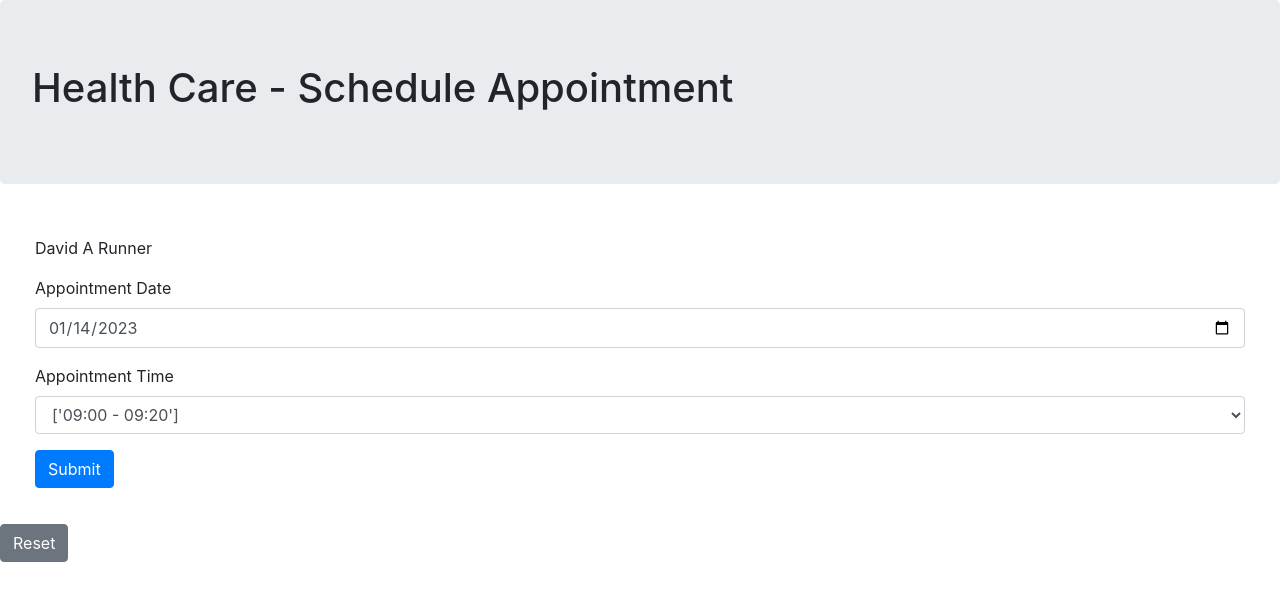
After one commit to macwindow10/health_care_flask, a Flask app: page /schedule_appointment?doctor_id=2 in a window 1280 px wide. The commit adds this page. Shown: the top 601 px of the page. Run offline with Flask 2, Linux system fonts and the light colour scheme; a user stored in the database is signed in; data comes from the database, SQL or seed files in the repository; both versions use the stored data as it was after the commit; some libraries are stand-ins or nearby versions.

Commit message:
schedule appointment

```diff
--- a/main.py
+++ b/main.py
@@ -3,6 +3,28 @@ from flask import Flask, render_template, request, session, redirect, url_for
 import sqlite3
 
 app = Flask(__name__)
+
+time_slots = [
+    ["09:00 - 09:20"],
+    ["09:20 - 09:40"],
+    ["09:40 - 10:00"],
+
+    ["10:00 - 10:20"],
+    ["10:20 - 10:40"],
+    ["10:40 - 11:00"],
+
+    ["11:00 - 11:20"],
+    ["11:20 - 11:40"],
+    ["11:40 - 12:00"],
+
+    ["12:00 - 12:20"],
+    ["12:20 - 12:40"],
+    ["12:40 - 13:00"],
+
+    ["13:00 - 13:20"],
+    ["13:20 - 13:40"],
+    ["13:40 - 14:00"]
+]
 
 
 def get_db_connection():
@@ -13,9 +35,25 @@ def get_db_connection():
 
 def get_doctors():
     conn = get_db_connection()
-    doctors = conn.execute('SELECT * FROM users WHERE role="Doctor"').fetchall()
+    doctors = conn.execute('SELECT * FROM users WHERE role="Doctor" ORDER BY fname, mname, lname').fetchall()
     conn.close()
     return doctors
+
+
+def get_appointments(doctor_id):
+    conn = get_db_connection()
+    appointments = conn.execute('SELECT * FROM appointments WHERE doctor_id=' + doctor_id).fetchall()
+    conn.close()
+    return appointments
+
+
+def get_appointments(doctor_id, dt):
+    conn = get_db_connection()
+    appointments = conn.execute('SELECT * FROM appointments '
+                                'WHERE doctor_id=' + doctor_id +
+                                ' AND appointment_date=' + dt).fetchall()
+    conn.close()
+    return appointments
 
 
 @app.route('/register', methods=['GET'])
@@ -103,6 +141,27 @@ def logout():
     return redirect(url_for('login', message='User logged out'))
 
 
+@app.route('/schedule_appointment', methods=['GET'])
+def schedule_appointment():
+    pprint('schedule_appointment')
+    login_status = session.get('login_status')
+    if login_status is None:
+        return render_template('login.html')
+    doctor_id = request.args['doctor_id']
+    conn = get_db_connection()
+    doctor = conn.execute('SELECT * FROM users WHERE id=' + doctor_id).fetchone()
+    conn.close()
+    return render_template('schedule_appointment.html', doctor=doctor, time_slots=time_slots)
+
+
+@app.route('/schedule_appointment', methods=['POST'])
+def schedule_appointment_post():
+    login_status = session.get('login_status')
+    if login_status is None:
+        return render_template('login.html')
+    doctor_id = request.form["doctor_id"]
+
+
 @app.route('/')
 def index():
     login_status = session.get('login_status')
--- /dev/null
+++ b/templates/schedule_appointment.html
@@ -0,0 +1,65 @@
+<!DOCTYPE html>
+<html lang="en">
+<head>
+    <meta charset="UTF-8">
+    <link rel="stylesheet" href="https://fonts.googleapis.com/css?family=Open+Sans:300,400">
+    <link rel="stylesheet" href="static/css/bootstrap.min.css">
+    <title>Health Care - Register</title>
+    <script src="static/js/jquery-3.2.1.js"></script>
+    <script>
+        $(document).ready(function(){
+            document.getElementById('appointment_date').valueAsDate = new Date();
+        });
+
+        function validateForm() {
+
+        }
+
+        function reset() {
+            alert('reset');
+            console.log('reset');
+            return false;
+        }
+    </script>
+</head>
+<body>
+
+<div class="jumbotron">
+    <h1>Health Care - Schedule Appointment</h1>
+</div>
+
+<form name="myForm" action="schedule_appointment" method="post" style="padding: 20px"
+      onsubmit="return validateForm()">
+
+    <div class="container-fluid">
+
+        <div class="form-group">
+            {{ doctor["fname"] + " " + doctor["mname"] + " " + doctor["lname"]}}
+        </div>
+
+        <div class="form-group">
+            <label class="form-label">Appointment Date</label>
+            <input class="form-control" type="date" id="appointment_date" name="appointment_date"/>
+        </div>
+
+        <div class="form-group">
+            <label class="form-label">Appointment Time</label>
+            <select class="form-control" id="appointment_time" name="appointment_time">
+                {% for time_slot in time_slots %}
+                <option value="{{ time_slot }}">{{ time_slot }}</option>
+                {% endfor %}
+            </select>
+        </div>
+
+        <input type="hidden" id="doctor_id" name="doctor_id" value='{{ doctor["id"] }}'/>
+
+        <div class="form-group">
+            <input class="btn btn-primary" type="submit" name="Submit" value="Submit"/>
+        </div>
+    </div>
+</form>
+
+<button class="btn btn-secondary" onclick="reset()">Reset</button>
+
+</body>
+</html>
```
Also changed, not shown: schema.sql (+10 -0 lines), templates/home_patient.html (+42 -0 lines), database.db.
